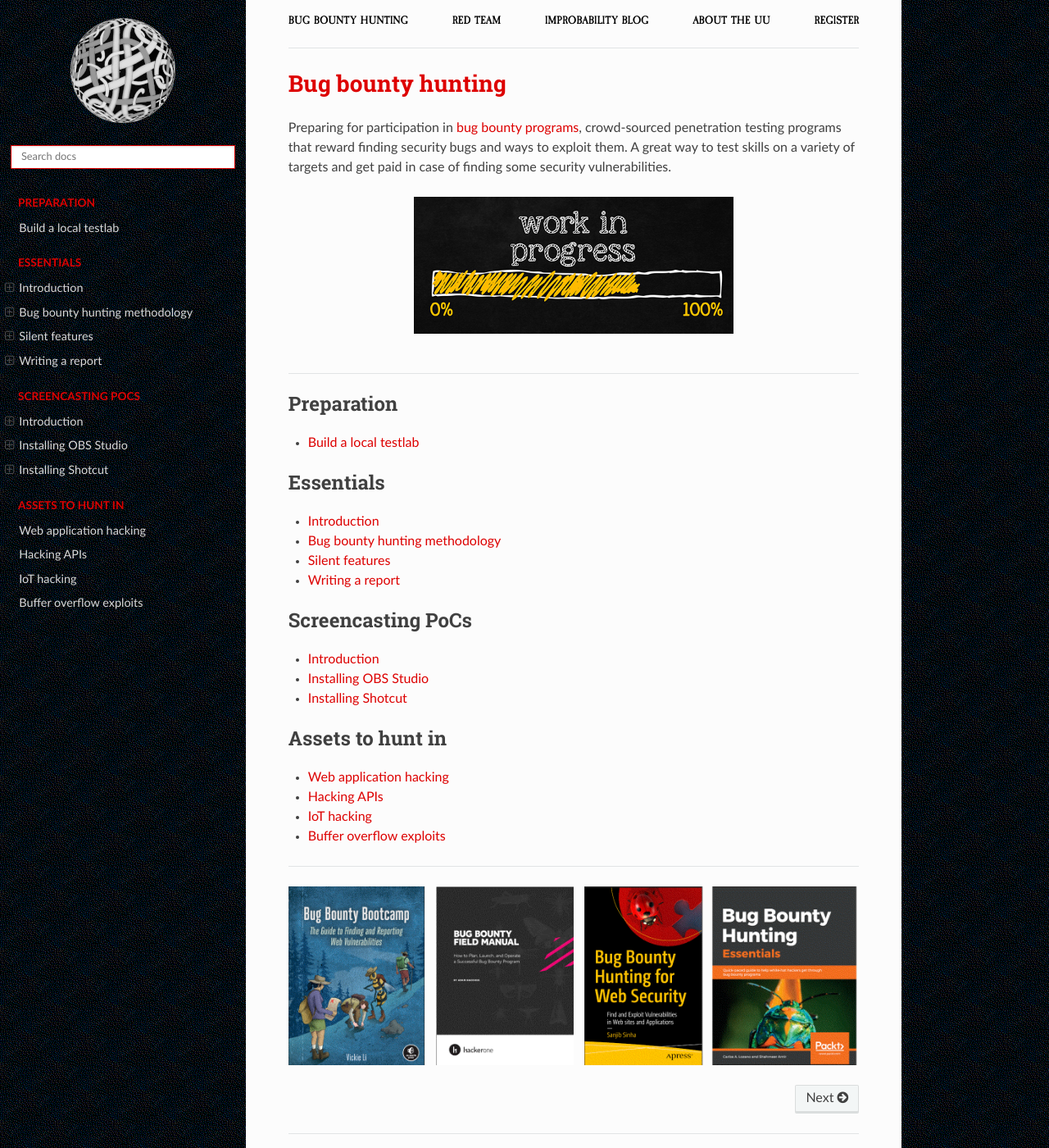
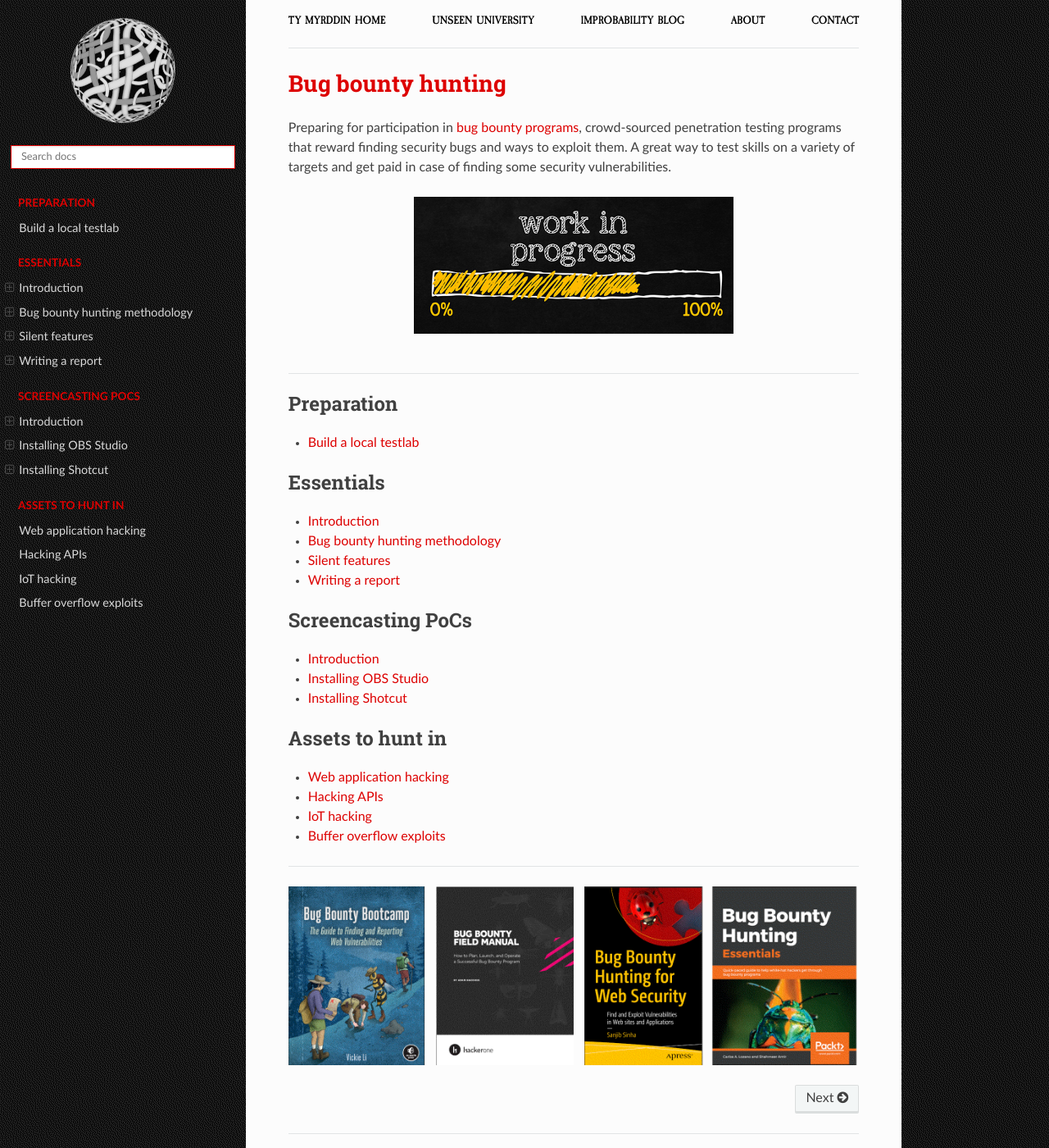
Before and after one commit to tymyrddin/blue-bbh, a Sphinx documentation site: the page built from source/index.rst, in a window 1280 px wide and 1400 px high. Shown: the whole window at 82% size. Built offline with Sphinx 7.4.7 and the Read the Docs theme 2.0.0, drawn with Linux system fonts in a browser that asks for light colours; some of the changed text lies outside the part shown.

Commit message:
Upgrades

```diff
--- a/source/_templates/breadcrumbs.html
+++ b/source/_templates/breadcrumbs.html
@@ -1,11 +1,11 @@
 <div class="container">
     <topnav>
             <ul>
-                <li class="nav__item"><a href="https://bbh.tymyrddin.dev/" class="nav__link">Bug bounty hunting</a></li>
-                <li class="nav__item"><a href="https://red.tymyrddin.dev/" class="nav__link">Red Team</a></li>
-                <li class="nav__item"><a href="https://uu.tymyrddin.dev/blog/" class="nav__link">Improbability Blog</a></li>
-                <li class="nav__item"><a href="https://uu.tymyrddin.dev/about/" class="nav__link">About the UU</a></li>
-                <li class="nav__item"><a href="https://uu.tymyrddin.dev/registration/" class="nav__link">Register</a></li>
+                <li class="nav__item"><a href="https://tymyrddin.dev/" class="nav__link">Ty Myrddin Home</a></li>
+                <li class="nav__item"><a href="https://uu.tymyrddin.dev/writeups/" class="nav__link">Unseen University</a></li>
+                <li class="nav__item"><a href="https://tymyrddin.dev/blogs/" class="nav__link">Improbability Blog</a></li>
+                <li class="nav__item"><a href="https://tymyrddin.dev/about/" class="nav__link">About</a></li>
+                <li class="nav__item"><a href="https://tymyrddin.dev/contact/" class="nav__link">Contact</a></li>
             </ul>
     </topnav>
     <hr>
--- a/source/_templates/footer.html
+++ b/source/_templates/footer.html
@@ -1,4 +1,4 @@
 {% extends "!footer.html" %}
 {%- block contentinfo %}
-        <a href="https://uu.tymyrddin.dev">Unseen University</a>, 2023, with a forest garden <a href="https://ut7.fr/">fostered by /ut7</a>.
+        <a href="https://uu.tymyrddin.dev">Unseen University</a>, 2024, with a forest garden <a href="https://ut7.fr/">fostered by /ut7</a>.
 {% endblock %}
--- a/source/conf.py
+++ b/source/conf.py
@@ -74,8 +74,4 @@
 # If true, "(C) Copyright ..." is shown in the HTML footer. Default is True.
 html_show_copyright = False
 
-# Intersphinx
-intersphinx_mapping = {
-    "blue": ("https://blue.tymyrddin.dev/", None),
-}
 myst_url_schemes = ["http", "https", ]
```
Also changed, not shown: requirements.txt (+17 -80 lines), source/_static/images/site/background.png.
